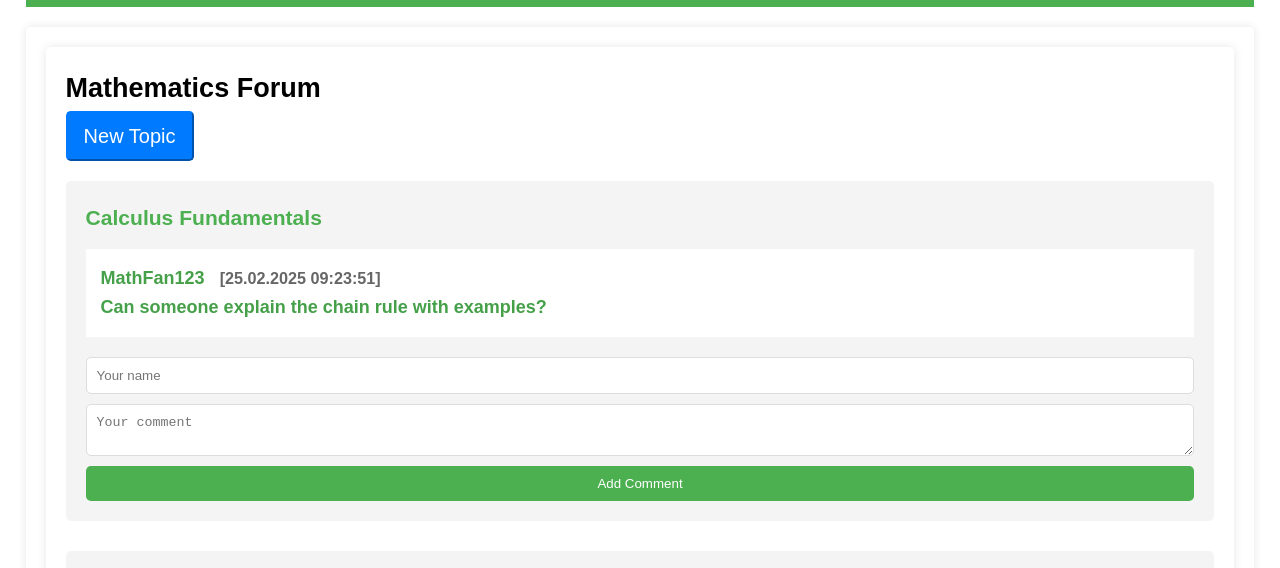
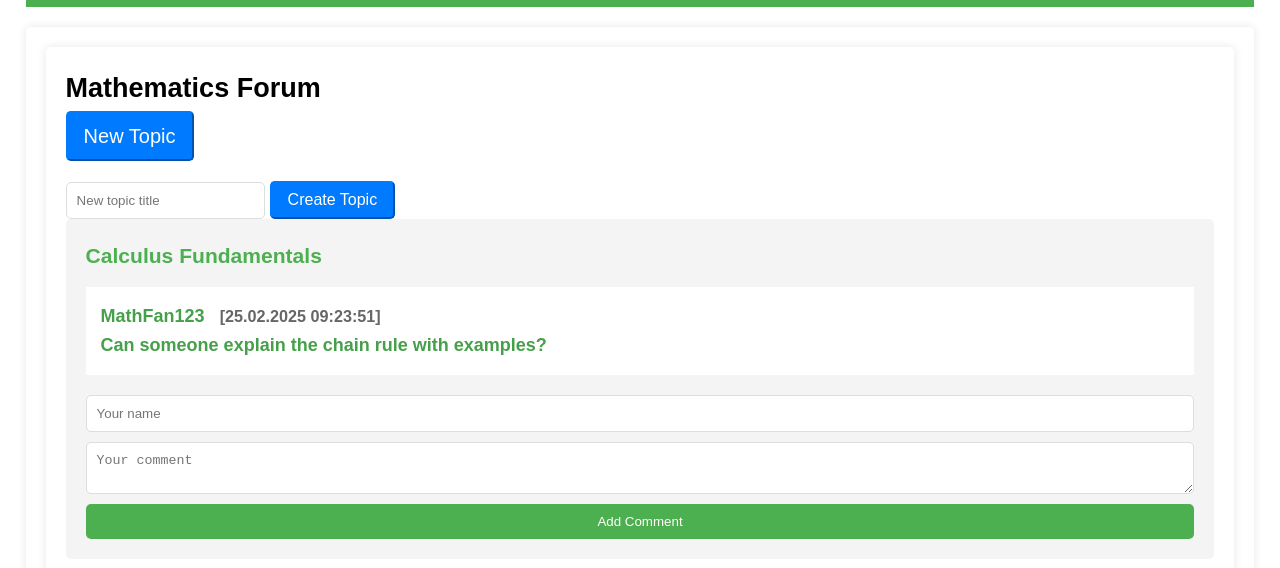
Before and after one commit to bilgivecesaret/Aybu-Mathematics-Community, a plain HTML site: page forum.html in a window 1280 px wide. Shown: the part 183-751 px from the top of the page. Drawn offline with Linux system fonts and the light colour scheme.

Commit message:
Edited CSS for Button.
Corrections for buttons

```diff
--- a/css/forum.css
+++ b/css/forum.css
@@ -8,6 +8,12 @@
 
 .threads-container {
     margin-top: 20px;
+}
+
+.new-topic-form input{
+    padding: 10px;
+    border: 1px solid #ddd;
+    border-radius: var(--border-radius);
 }
 
 .thread {
@@ -75,13 +81,3 @@
 .comment-form button:hover {
     background: var(--primary-dark);
 }
-
-.btn-primary{
-    color: #fff;
-    background-color: #007bff;
-    border-color: #007bff;
-    padding: .5rem 1rem;
-    font-size: 1.25rem;
-    line-height: 1.5;
-    border-radius: .3rem;
-}
--- a/css/style.css
+++ b/css/style.css
@@ -88,6 +88,25 @@ footer:hover {
     background-color: var(--primary-dark);
 }
 
+
+.btn-primary{
+    color: #fff;
+    background-color: #007bff;
+    border-color: #007bff;
+    padding: .5rem 1rem;
+    font-size: 1.25rem;
+    line-height: 1.5;
+    border-radius: .3rem;
+}
+
+.btn-secondary{
+    color: #fff;
+    background-color: #007bff;
+    border-color: #007bff;
+    padding: .5rem 1rem;
+    font-size: 1rem;
+    border-radius: .3rem;
+}
 
 /* VIP Scientist Section */
 #vip-scientist {
@@ -199,3 +218,7 @@ footer:hover {
     border: none;
     border-radius: 5px;
 }
+
+#successMessage{
+    display: none;
+}
--- a/forum.html
+++ b/forum.html
@@ -33,9 +33,9 @@
             <button id="new-topic-btn" class="btn-primary">New Topic</button>
 
             <div class="threads-container">
-                <form class="new-topic-form" style="display: none;">
+                <form class="new-topic-form">
                     <input type="text" placeholder="New topic title" required>
-                    <button type="submit">Create Topic</button>
+                    <button type="submit" class="btn-secondary">Create Topic</button>
                 </form>
 
 
```
Also changed, not shown: contact.html (+5 -5 lines).
